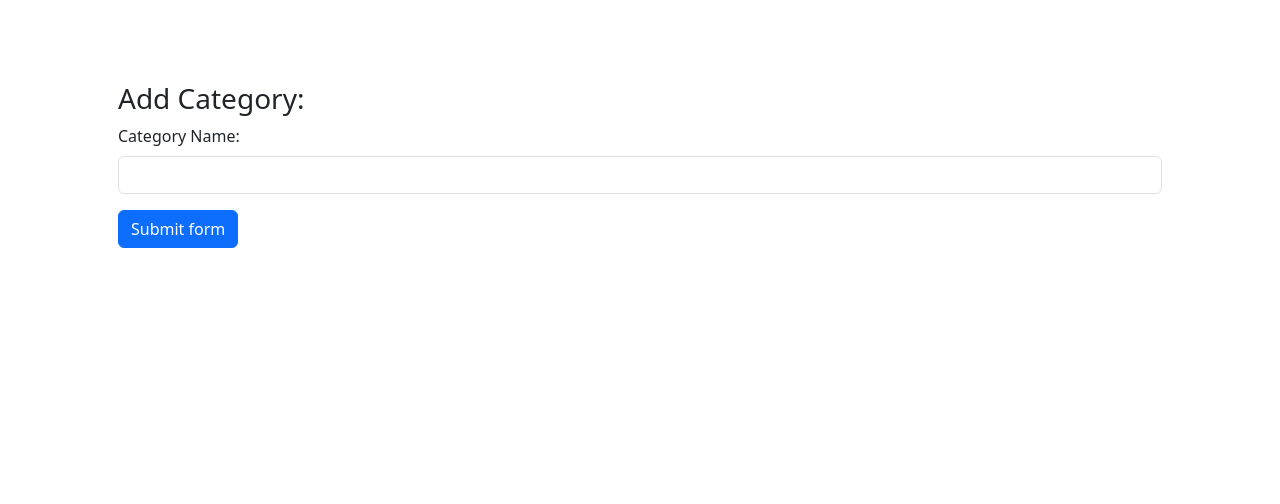
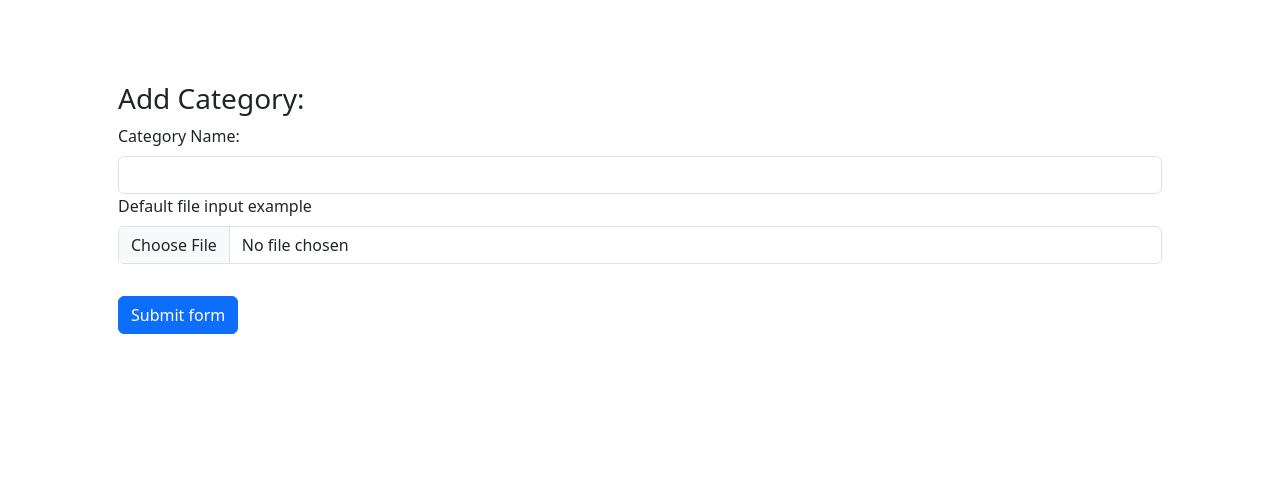
Before and after one commit to HosseinTahami/Task-Manager, a Django app: page /category/ in a window 1280 px wide. Shown: the part 136-640 px from the top of the page. Run offline with Django 4.2, Linux system fonts and the light colour scheme; data that the repository does not hold is empty.

Commit message:
category html form changed

```diff
--- a/TaskManager/TaskApp/views.py
+++ b/TaskManager/TaskApp/views.py
@@ -121,8 +121,10 @@ def search_results(request):
 def category(request):
     if request.method == "POST":
         cat_name = request.POST['name']
+        cat_file = request.POST['cat_image']
         Category.objects.create(
-            name = cat_name
+            name = cat_name,
+            img = cat_file
         )
         return redirect('category')
 
--- a/TaskManager/template/category.html
+++ b/TaskManager/template/category.html
@@ -37,7 +37,10 @@
                 <label for="validationDefault01" class="form-label">Category Name:</label>
                 <input type="text" class="form-control" id="validationDefault01" value="" name="name" required>
             </div>
-            <br>
+            <div class="mb-3">
+                <label for="formFile" class="form-label">Default file input example</label>
+                <input class="form-control" type="file" id="formFile" name="cat_image">
+            </div>
             <div class="col-12 mt-3">
                 <button class="btn btn-primary" type="submit" name="sub">Submit form</button>
             </div>
```
